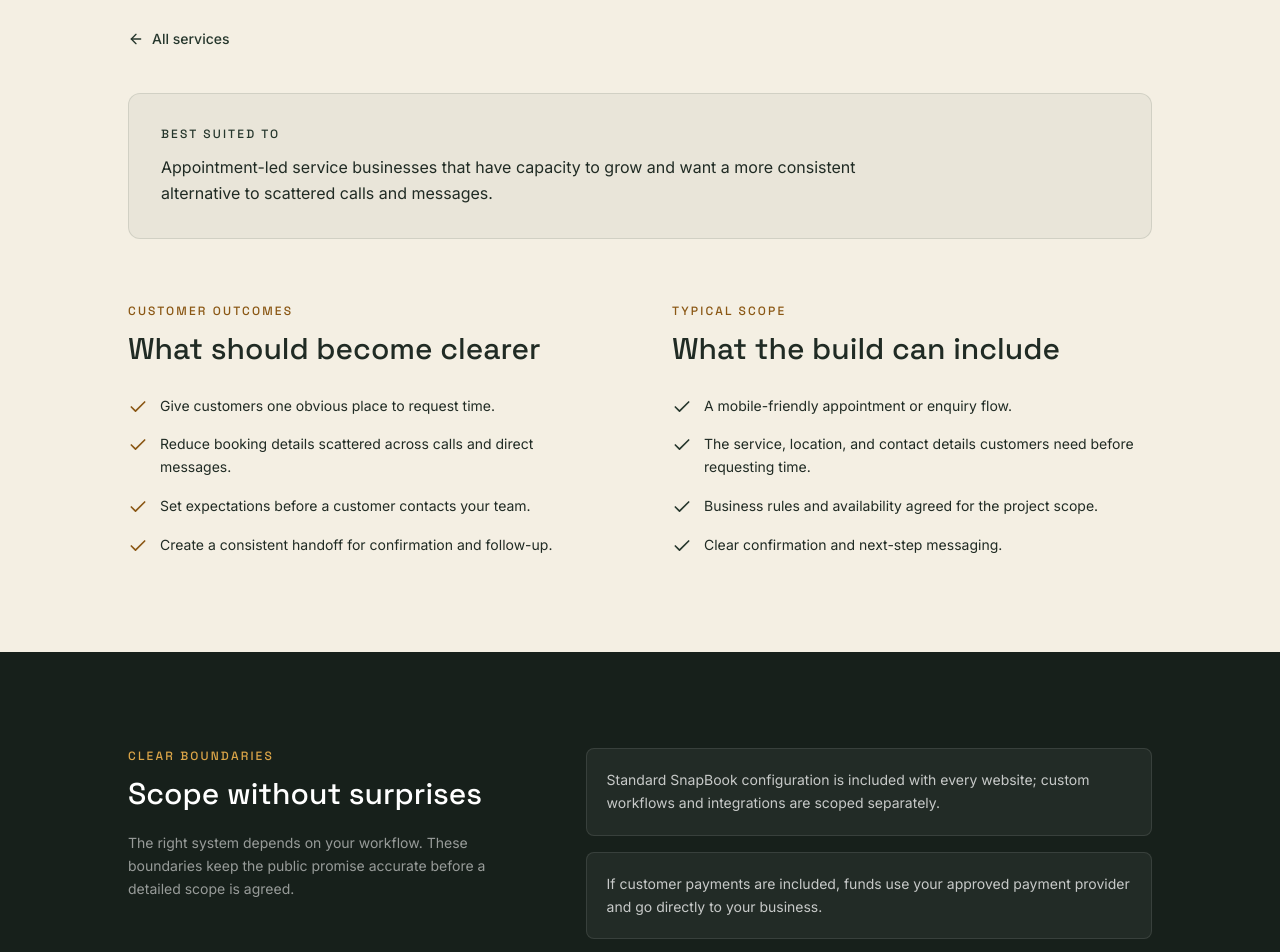
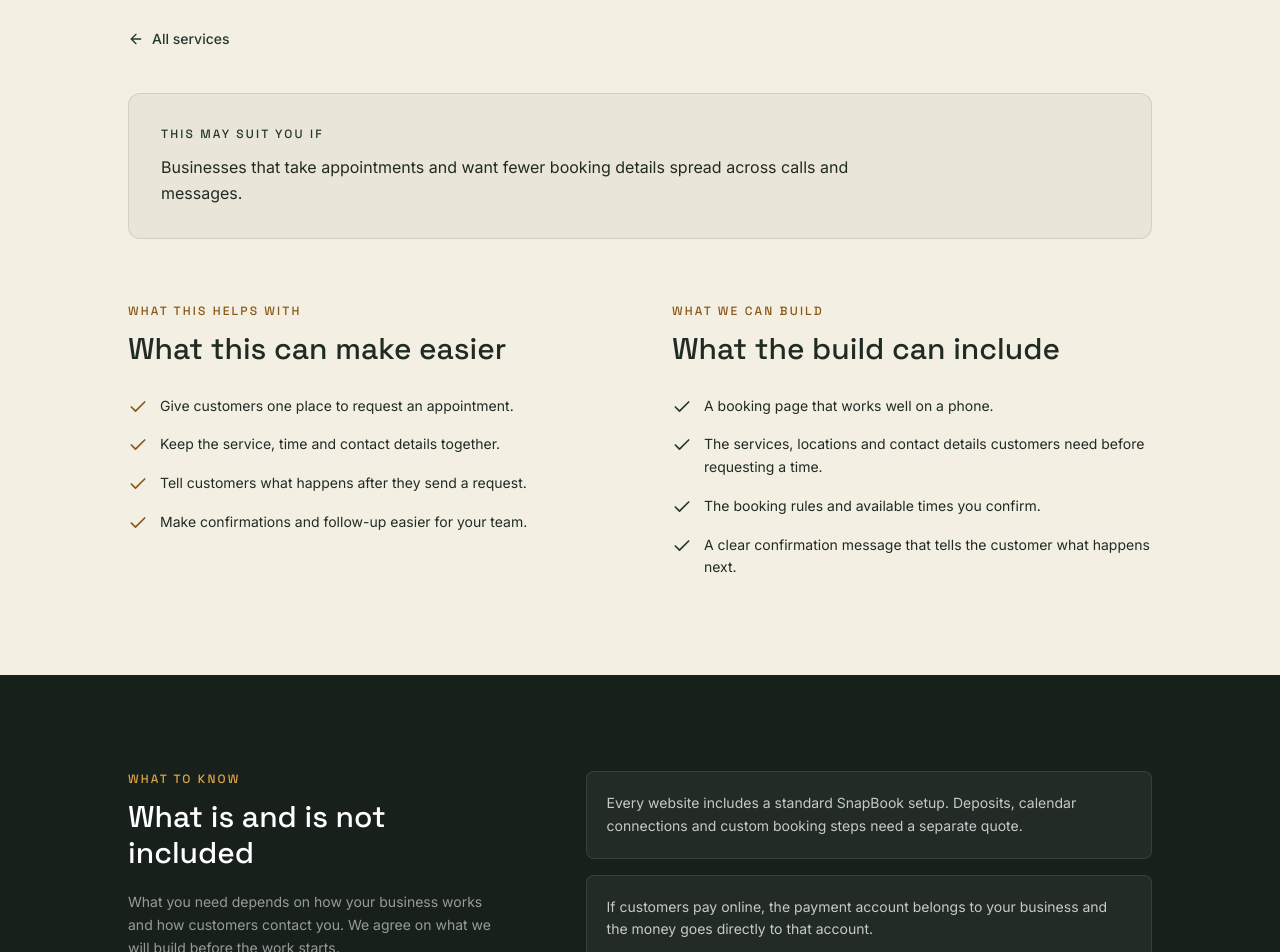
Before and after one commit to lusa8o8/808_landing_page, a Next.js app in the folder apps/web/: page /services/booking-systems in a window 1280 px wide. Shown: the part 520-1472 px from the top of the page. Built offline with nearby package versions, Linux system fonts and the light colour scheme.

Commit message:
copy(web): rewrite services for business owners

```diff
--- a/apps/web/src/app/(marketing)/services/[slug]/page.tsx
+++ b/apps/web/src/app/(marketing)/services/[slug]/page.tsx
@@ -59,7 +59,7 @@ export default async function ServicePage({ params }: ServicePageProps) {
 
           <div className="mt-10 rounded-xl border border-primary/12 bg-primary/5 p-6 sm:p-8">
             <p className="font-heading text-xs font-medium uppercase tracking-[0.18em] text-primary">
-              Best suited to
+              This may suit you if
             </p>
             <p className="mt-3 max-w-3xl text-base leading-relaxed text-foreground">
               {service.bestFor}
@@ -69,10 +69,10 @@ export default async function ServicePage({ params }: ServicePageProps) {
           <div className="mt-16 grid gap-12 lg:grid-cols-2 lg:gap-16">
             <section aria-labelledby="outcomes-heading">
               <p className="font-heading text-xs font-medium uppercase tracking-[0.18em] text-accent-strong">
-                Customer outcomes
+                What this helps with
               </p>
               <h2 id="outcomes-heading" className="mt-3 font-heading text-3xl font-medium">
-                What should become clearer
+                What this can make easier
               </h2>
               <ul className="mt-7 space-y-4">
                 {service.outcomes.map((outcome) => (
@@ -86,7 +86,7 @@ export default async function ServicePage({ params }: ServicePageProps) {
 
             <section aria-labelledby="scope-heading">
               <p className="font-heading text-xs font-medium uppercase tracking-[0.18em] text-accent-strong">
-                Typical scope
+                What we can build
               </p>
               <h2 id="scope-heading" className="mt-3 font-heading text-3xl font-medium">
                 What the build can include
@@ -111,12 +111,14 @@ export default async function ServicePage({ params }: ServicePageProps) {
         <div className="mx-auto grid max-w-5xl gap-14 lg:grid-cols-[0.8fr_1.2fr] lg:gap-20">
           <div>
             <p className="font-heading text-xs font-medium uppercase tracking-[0.18em] text-accent">
-              Clear boundaries
+              What to know
             </p>
-            <h2 className="mt-3 font-heading text-3xl font-medium">Scope without surprises</h2>
+            <h2 className="mt-3 font-heading text-3xl font-medium">
+              What is and is not included
+            </h2>
             <p className="mt-5 text-sm leading-relaxed text-white/55">
-              The right system depends on your workflow. These boundaries keep the public promise
-              accurate before a detailed scope is agreed.
+              What you need depends on how your business works and how customers contact you. We
+              agree on what we will build before the work starts.
             </p>
           </div>
           <ul className="space-y-4">
@@ -138,7 +140,7 @@ export default async function ServicePage({ params }: ServicePageProps) {
             Common questions
           </p>
           <h2 className="mt-3 text-center font-heading text-3xl font-medium">
-            Before we define the scope
+            Questions business owners ask
           </h2>
           <div className="mt-9 divide-y divide-black/8 border-y border-black/8">
             {service.faqs.map((faq) => (
--- a/apps/web/src/app/(marketing)/services/page.tsx
+++ b/apps/web/src/app/(marketing)/services/page.tsx
@@ -9,7 +9,7 @@ import { publishedServices } from "@/content/marketing";
 export const metadata: Metadata = {
   title: "Services",
   description:
-    "Clear websites with included SnapBook booking and practical local discovery support in Lusaka.",
+    "Clear websites with included SnapBook booking and accurate local business details in Lusaka.",
   alternates: {
     canonical: "/services",
   },
@@ -18,9 +18,12 @@ export const metadata: Metadata = {
 export default function ServicesPage() {
   return (
     <main>
-      <MarketingPageHero eyebrow="Services" title="Websites built around the customer journey.">
-        Give customers one clear place to find your business, understand the offer, and take the
-        next step without unnecessary friction.
+      <MarketingPageHero
+        eyebrow="Services"
+        title="Websites that help customers find you, understand your services and get in touch."
+      >
+        Put your services, prices, location and contact details in one place, then give customers a
+        clear way to call, message or book.
       </MarketingPageHero>
 
       <section className="bg-background px-4 py-20 sm:py-24">
@@ -34,8 +37,8 @@ export default function ServicesPage() {
             </h2>
             <p className="mt-4 max-w-3xl text-sm leading-relaxed text-muted-foreground sm:text-base">
               Every 808 website includes SnapBook, hosting and routine maintenance for the first 365
-              days at no additional cost. The exact pages, booking configuration and project scope
-              are agreed before work begins.
+              days at no additional cost. Before we start, we agree on the pages, booking setup,
+              price and what we will build.
             </p>
           </div>
 
@@ -58,7 +61,7 @@ export default function ServicesPage() {
                   href={`/services/${service.slug}`}
                   className="mt-7 inline-flex items-center gap-2 text-sm font-medium text-primary transition-colors hover:text-accent-strong focus-visible:outline-2 focus-visible:outline-offset-4 focus-visible:outline-primary"
                 >
-                  Explore this service
+                  See what we can build
                   <ArrowRight aria-hidden="true" className="size-4" />
                 </Link>
               </article>
@@ -67,11 +70,11 @@ export default function ServicesPage() {
 
           <div className="mt-16 rounded-xl bg-primary px-6 py-10 text-center text-white sm:px-10">
             <h2 className="font-heading text-2xl font-medium sm:text-3xl">
-              Start with the economics, not a feature list.
+              Check what one returning customer is worth.
             </h2>
             <p className="mx-auto mt-4 max-w-xl text-sm leading-relaxed text-white/60 sm:text-base">
-              Use the calculator to estimate what one returning customer is worth before deciding
-              what your website needs to do first.
+              Use the calculator to estimate their annual value, then decide what your website needs
+              to do first.
             </p>
             <Link
               href="/calculator"
--- a/apps/web/src/content/marketing.ts
+++ b/apps/web/src/content/marketing.ts
@@ -7,41 +7,41 @@ export const marketingServices = defineMarketingServices([
     description:
       "SnapBook lets customers choose a service and request a time without back-and-forth messages.",
     intro:
-      "SnapBook gives customers one clear path from interest to an appointment request and is included with every 808 website. Deeper scheduling features are added only when the workflow justifies them.",
+      "SnapBook is included with every 808 website. It gives customers one place to choose a service and request a time. If you need deposits, calendar connections or extra booking steps, we agree on those before we build them.",
     bestFor:
-      "Appointment-led service businesses that have capacity to grow and want a more consistent alternative to scattered calls and messages.",
+      "Businesses that take appointments and want fewer booking details spread across calls and messages.",
     outcomes: [
-      "Give customers one obvious place to request time.",
-      "Reduce booking details scattered across calls and direct messages.",
-      "Set expectations before a customer contacts your team.",
-      "Create a consistent handoff for confirmation and follow-up.",
+      "Give customers one place to request an appointment.",
+      "Keep the service, time and contact details together.",
+      "Tell customers what happens after they send a request.",
+      "Make confirmations and follow-up easier for your team.",
     ],
     deliverables: [
-      "A mobile-friendly appointment or enquiry flow.",
-      "The service, location, and contact details customers need before requesting time.",
-      "Business rules and availability agreed for the project scope.",
-      "Clear confirmation and next-step messaging.",
+      "A booking page that works well on a phone.",
+      "The services, locations and contact details customers need before requesting a time.",
+      "The booking rules and available times you confirm.",
+      "A clear confirmation message that tells the customer what happens next.",
     ],
     boundaries: [
-      "Standard SnapBook configuration is included with every website; custom workflows and integrations are scoped separately.",
-      "If customer payments are included, funds use your approved payment provider and go directly to your business.",
-      "Clinical, legal, and other regulated records stay in systems designed for that information.",
+      "Every website includes a standard SnapBook setup. Deposits, calendar connections and custom booking steps need a separate quote.",
+      "If customers pay online, the payment account belongs to your business and the money goes directly to that account.",
+      "Clinical, legal and other regulated records must stay in software designed for that information.",
     ],
     faqs: [
       {
         question: "Is this a full scheduling platform?",
         answer:
-          "It can begin as a focused appointment-request flow or include deeper scheduling features when they are justified and agreed in scope. Required integrations are assessed before the build starts.",
+          "SnapBook can start with appointment requests. If your business needs live calendars, staff schedules or connections to other software, we agree on what to add before the build starts.",
       },
       {
         question: "Can customers pay a deposit?",
         answer:
-          "Where the agreed solution supports deposits, the payment connection belongs to your business and customer funds go to your provider rather than through 808.",
+          "Yes, when deposits are included in the agreed build. The payment account belongs to your business, and customer money does not pass through 808.",
       },
       {
         question: "Does this replace WhatsApp?",
         answer:
-          "Not necessarily. WhatsApp can remain a contact or confirmation channel while the booking page collects consistent information and gives customers a clearer starting point.",
+          "Not necessarily. Customers can start on the booking page and your team can still use WhatsApp for questions, confirmations or follow-up.",
       },
     ],
     status: "published",
@@ -52,41 +52,41 @@ export const marketingServices = defineMarketingServices([
     description:
       "Keep your services, hours, location, phone number and website clear when nearby customers search.",
     intro:
-      "Make your location, services, hours, and contact path easier to understand when a nearby customer is deciding where to go next.",
+      "Help customers see the right services, hours, location, directions and contact details when they find your business online.",
     bestFor:
-      "Service businesses that depend on customers finding a location, comparing options, or confirming essential details before making contact.",
+      "Businesses whose customers check the location, opening hours, services or phone number before visiting or making contact.",
     outcomes: [
-      "Present consistent business and location information.",
-      "Give local visitors a clear next step from discovery to contact.",
-      "Reduce uncertainty around hours, service area, and directions.",
-      "Connect your website and relevant public listings coherently.",
+      "Show the same important business details wherever customers look.",
+      "Give customers a clear way to call, message or visit your website.",
+      "Make opening hours, directions and the area you serve easier to understand.",
+      "Connect your website to the public profiles your business uses.",
     ],
     deliverables: [
-      "A review of the public business information supplied for the project.",
-      "Clear location, service-area, hours, and contact presentation on your site.",
-      "Links and structured details that support relevant map and directory profiles.",
-      "Guidance for correcting or completing business-controlled listing information.",
+      "A check of the public business information you give us.",
+      "Clear hours, location, directions, service area and contact details on your website.",
+      "Links between your website and the map or directory profiles your business uses.",
+      "Help identifying missing or incorrect details on profiles you control.",
     ],
     boundaries: [
-      "Search placement and map ranking are controlled by third-party platforms and are never guaranteed.",
-      "You approve the business facts before publication and remain responsible for keeping them current.",
-      "Verification, moderation, and eligibility decisions remain subject to each platform's rules.",
+      "Google and other platforms control search placement and map rankings. We cannot guarantee a position.",
+      "You confirm your services, hours, location and contact details before they are published and tell us when they change.",
+      "Each platform decides whether it will verify, display or restrict a business profile.",
     ],
     faqs: [
       {
         question: "Can you guarantee that my business ranks first?",
         answer:
-          "No. We improve the clarity and consistency of the information you control, but no legitimate provider can guarantee a particular organic or map position.",
+          "No. We can make the information you control clearer and more consistent, but Google and other platforms decide how search and map results are ordered.",
       },
       {
         question: "Do I need a physical storefront?",
         answer:
-          "Not always. The right setup depends on whether customers visit you, you serve an area, or you operate remotely, as well as the eligibility rules of each listing platform.",
+          "Not always. It depends on whether customers visit you, you travel to customers or you work remotely. Each platform also has its own rules about which businesses can create a profile.",
       },
       {
         question: "Will you change my listings without approval?",
         answer:
-          "No. Business facts and requested changes are reviewed with you, and access to third-party profiles is handled only within the agreed scope.",
+          "No. You confirm the business details and requested changes first. We only access the profiles included in the work you approve.",
       },
     ],
     status: "published",
@@ -97,41 +97,41 @@ export const marketingServices = defineMarketingServices([
     description:
       "Put your services, prices or quote process, location and contact details in one easy place.",
     intro:
-      "Turn a scattered list of offers into a clear customer-facing service catalogue, with pricing or quotation language that fits how your business sells.",
+      "Put your services, prices or quote instructions, location and contact options on one page that is easy to use on a phone.",
     bestFor:
-      "Service businesses whose customers repeatedly ask what is offered, what it costs, what is included, or how to begin.",
+      "Businesses whose customers often ask what is offered, what it costs, what is included or how to get started.",
     outcomes: [
       "Help customers understand and compare services before contacting you.",
-      "Reduce repetitive questions about scope, price, and next steps.",
-      "Create a consistent source of truth for your current offer.",
-      "Guide qualified visitors toward the right contact action.",
+      "Answer common questions about prices, what is included and what happens next.",
+      "Keep your current services and contact details in one place.",
+      "Give customers a clear way to book, call, email or send a message.",
     ],
     deliverables: [
-      "A structured service catalogue based on business facts you approve.",
-      "Fixed-price, starting-price, or request-a-quote presentation as appropriate.",
-      "Service-specific explanations, inclusions, and frequently asked questions.",
-      "Clear calls to action for booking, enquiry, email, or WhatsApp.",
+      "A clear list of the services and business details you confirm.",
+      "Fixed prices, starting prices or instructions for requesting a quote.",
+      "Plain explanations of each service, what is included and common questions.",
+      "Clear buttons for booking, calling, emailing or using WhatsApp.",
     ],
     boundaries: [
-      "You decide which prices can be published and approve every commercial fact.",
-      "Complex quotations remain a conversation rather than being forced into a fixed public price.",
-      "Online checkout, subscriptions, or customer portals are separate scope unless explicitly agreed.",
+      "You decide which prices and service details can appear on the website and confirm them before publication.",
+      "If a service needs a consultation before it can be priced, the page will tell customers how to request a quote.",
+      "Online checkout, subscriptions and customer accounts need a separate quote unless they are already included in the agreed build.",
     ],
     faqs: [
       {
         question: "Do I have to publish every price?",
         answer:
-          "No. We can use fixed prices, starting prices, ranges, or a request-a-quote path depending on how reliably the service can be priced before consultation.",
+          "No. The page can show a fixed price, a starting price, a range or a button for requesting a quote. You choose what customers should see.",
       },
       {
         question: "Who supplies the service information?",
         answer:
-          "You supply and approve the business facts. We structure them into a clear page and identify gaps or questions that would otherwise confuse a customer.",
+          "You give us the services, prices, hours, location and contact details, then confirm them before publication. We turn that information into a clear page and point out anything a customer may not understand.",
       },
       {
         question: "Can the catalogue change later?",
         answer:
-          "Yes. Reasonable corrections to existing business details are included in routine maintenance for the first 365 days. New pages, redesigns, integrations, and substantial feature or content changes are scoped separately.",
+          "Yes. Reasonable corrections to existing business details are included in routine maintenance for the first 365 days. New pages, redesigns, software connections and large feature or content changes need a separate quote.",
       },
     ],
     status: "published",
```
